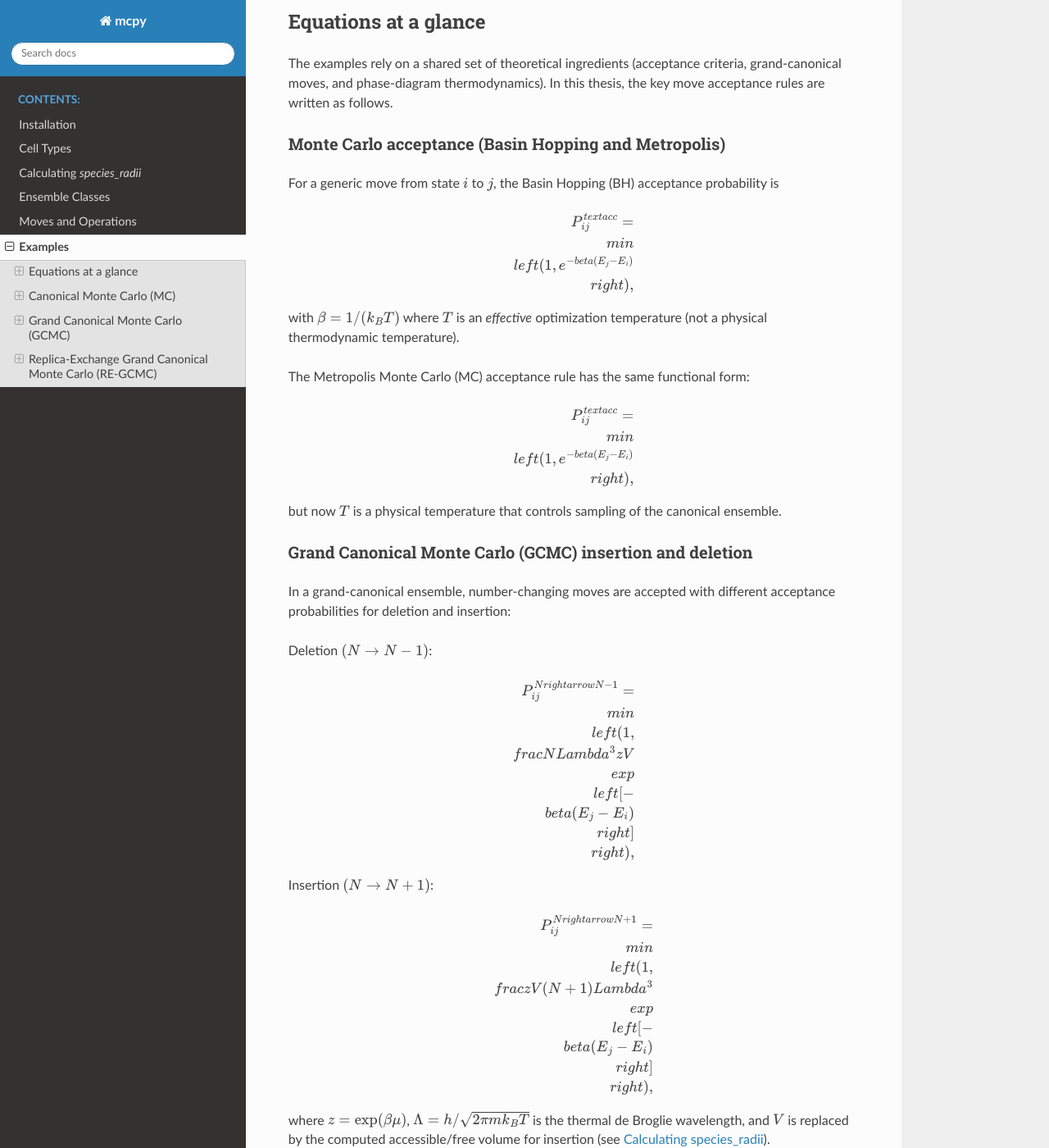
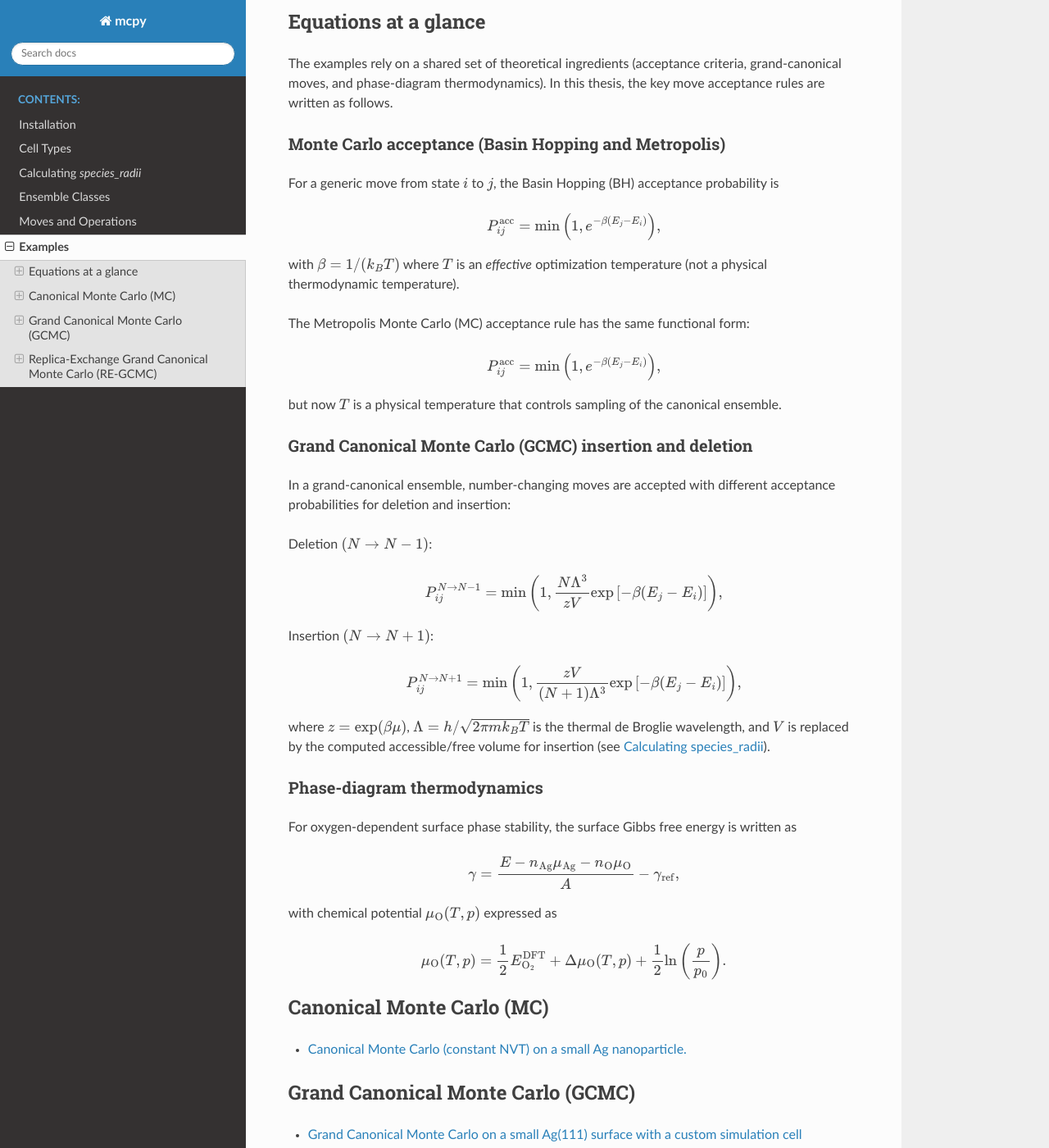
Before and after one commit to farrisric/mcpy, a Sphinx documentation site: the page built from docs/examples.rst, in a window 1280 px wide and 1400 px high, scrolled down 198 px. Shown: the whole window at 82% size. Built offline with Sphinx 7.4.7 and the Read the Docs theme 3.1.0, drawn with Linux system fonts in a browser that asks for light colours; some of the changed text lies outside the part shown.

```diff
--- a/docs/examples.rst
+++ b/docs/examples.rst
@@ -15,7 +15,7 @@ For a generic move from state :math:`i` to :math:`j`, the Basin Hopping (BH) acc
 
 .. math::
 
-   P_{ij}^{\\text{acc}} = \\min\\left(1, e^{-\\beta (E_j - E_i)}\\right),
+   P_{ij}^{\mathrm{acc}} = \min\left(1, e^{-\beta (E_j - E_i)}\right),
 
 with :math:`\beta = 1/(k_B T)` where :math:`T` is an *effective* optimization temperature (not a physical thermodynamic temperature).
 
@@ -23,7 +23,7 @@ The Metropolis Monte Carlo (MC) acceptance rule has the same functional form:
 
 .. math::
 
-   P_{ij}^{\\text{acc}} = \\min\\left(1, e^{-\\beta (E_j - E_i)}\\right),
+   P_{ij}^{\mathrm{acc}} = \min\left(1, e^{-\beta (E_j - E_i)}\right),
 
 but now :math:`T` is a physical temperature that controls sampling of the canonical ensemble.
 
@@ -36,17 +36,17 @@ Deletion :math:`(N \rightarrow N-1)`:
 
 .. math::
 
-   P_{ij}^{N \\rightarrow N-1} =
-   \\min\\left(1, \\frac{N \\Lambda^3}{z V}
-   \\exp\\left[-\\beta (E_j - E_i)\\right]\\right),
+   P_{ij}^{N \rightarrow N-1} =
+   \min\left(1, \frac{N \Lambda^3}{z V}
+   \exp\left[-\beta (E_j - E_i)\right]\right),
 
 Insertion :math:`(N \rightarrow N+1)`:
 
 .. math::
 
-   P_{ij}^{N \\rightarrow N+1} =
-   \\min\\left(1, \\frac{z V}{(N+1) \\Lambda^3}
-   \\exp\\left[-\\beta (E_j - E_i)\\right]\\right),
+   P_{ij}^{N \rightarrow N+1} =
+   \min\left(1, \frac{z V}{(N+1) \Lambda^3}
+   \exp\left[-\beta (E_j - E_i)\right]\right),
 
 where :math:`z = \exp(\beta \mu)`, :math:`\Lambda = h / \sqrt{2\pi m k_B T}` is the thermal de Broglie wavelength, and :math:`V` is replaced by the computed accessible/free volume for insertion (see :doc:`species_radii`).
 
@@ -57,17 +57,17 @@ For oxygen-dependent surface phase stability, the surface Gibbs free energy is w
 
 .. math::
 
-   \\gamma = \\frac{E - n_{\\mathrm{Ag}}\\mu_{\\mathrm{Ag}} - n_{\\mathrm{O}}\\mu_{\\mathrm{O}}}{A}
-   - \\gamma_{\\mathrm{ref}},
+   \gamma = \frac{E - n_{\mathrm{Ag}}\mu_{\mathrm{Ag}} - n_{\mathrm{O}}\mu_{\mathrm{O}}}{A}
+   - \gamma_{\mathrm{ref}},
 
 with chemical potential :math:`\mu_{\mathrm{O}}(T,p)` expressed as
 
 .. math::
 
-   \\mu_{\\mathrm{O}}(T,p) =
-   \\frac{1}{2} E^{\\mathrm{DFT}}_{\\mathrm{O}_2}
-   + \\Delta \\mu_{\\mathrm{O}}(T,p)
-   + \\frac{1}{2} \\ln\\left(\\frac{p}{p_0}\\right).
+   \mu_{\mathrm{O}}(T,p) =
+   \frac{1}{2} E^{\mathrm{DFT}}_{\mathrm{O}_2}
+   + \Delta \mu_{\mathrm{O}}(T,p)
+   + \frac{1}{2} \ln\left(\frac{p}{p_0}\right).
 
 
 Canonical Monte Carlo (MC)
```
Also changed, not shown: docs/examples/phase_diagram_analysis.rst (+13 -13 lines), docs/species_radii.rst (+7 -7 lines).
